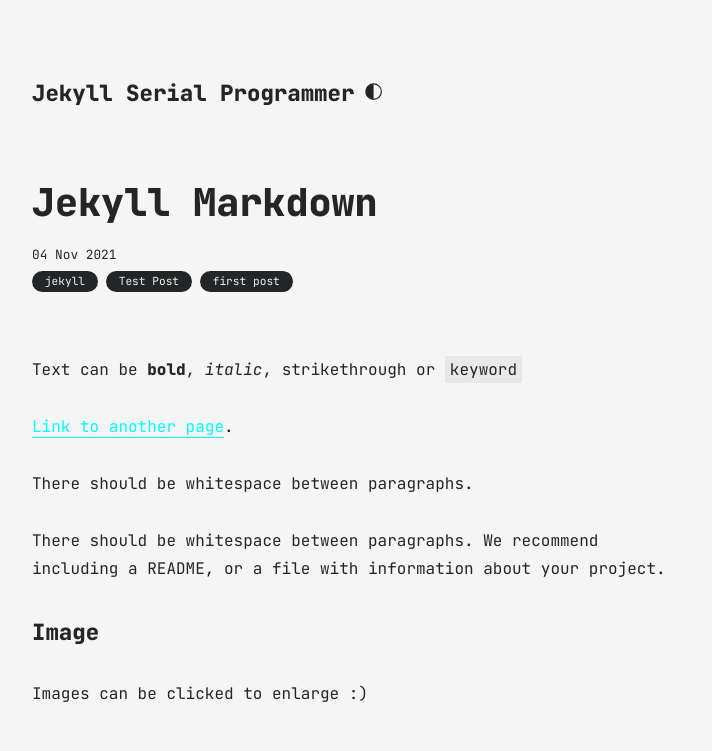
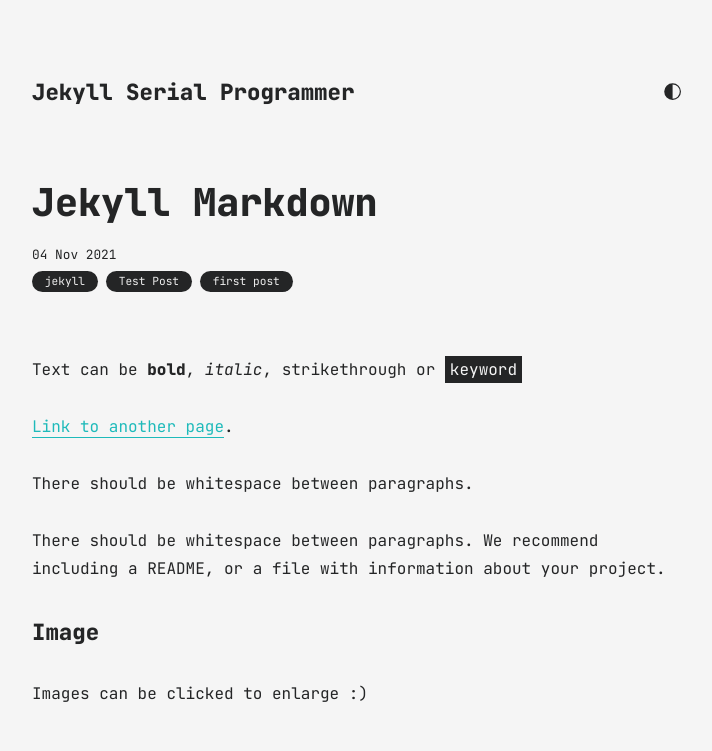
Before and after one commit to sharadcodes/jekyll-theme-serial-programmer, a Jekyll site: the page built from all_collections/_posts/2021-11-04-jekyll-markdown.md, in a window 1280 px wide. Shown: the top 751 px of the page, without its empty margins (283-995 px from the left). Built offline with Jekyll 4.4.1, drawn with Linux system fonts in a browser that asks for light colours.

Commit message:
Add color scheme support for links and code blocks

```diff
--- a/assets/css/post.css
+++ b/assets/css/post.css
@@ -1,15 +1,5 @@
 @import url("https://fonts.googleapis.com/css2?family=JetBrains+Mono:ital,wght@0,100;0,300;0,400;0,800;1,100;1,300;1,400;1,800&display=swap");
 
-:root {
-  --gray-1: #3f3f3f;
-  --gray-2: #32353a;
-  --gray-3: #25282c;
-  --gray-4: #151618;
-  --gray-5: #151618;
-  --gray-6: #111111;
-  --white-1: #eeeeee;
-  --white-2: #a9abb3;
-}
 * {
   font-family: inherit;
   text-decoration: none;
@@ -34,8 +24,31 @@ body {
   color: cyan;
   border-bottom: 1px solid cyan;
 }
+@media (prefers-color-scheme: light) {
+  .content a {
+    color: #1ebaba;
+    border-bottom: 1px solid #1ebaba;
+  }
+}
+[data-theme="light"] {
+  .content a {
+    color: #1ebaba;
+    border-bottom: 1px solid #1ebaba;
+  }
+}
+[data-theme="dark"] {
+  .content a {
+    color: cyan;
+    border-bottom: 1px solid cyan;
+  }
+}
 header {
   padding: 2rem 0 4rem 0;
+  display: flex;
+  flex-direction: row;
+  align-items: flex-start;
+  justify-content: space-between;
+  gap: 1rem;
 }
 .site-title {
   font-size: 1.4rem;
@@ -161,7 +174,7 @@ main {
   margin: 1rem 0;
 }
 .content img.emoji {
-	margin: 0 !important;
+  margin: 0 !important;
 }
 
 /* pre , code */
@@ -173,7 +186,7 @@ main {
 }
 
 .content pre {
-  background: var(--gray-3) !important;
+  background: var(--gray-3);
   padding: 1rem 2rem;
   margin-bottom: 1.75rem;
 }
@@ -182,7 +195,31 @@ main {
   padding: 3px 5px;
   color: var(--white-2);
   white-space: pre;
-  background-color: var(--gray-3);
+  background: var(--gray-3);
+}
+
+@media (prefers-color-scheme: light) {
+  .content code,
+  .content pre {
+    color: var(--gray-5);
+    background: var(--gray-2_5) !important;
+  }
+}
+
+[data-theme="light"] {
+  .content code,
+  .content pre {
+    color: var(--gray-5);
+    background: var(--gray-2_5) !important;
+  }
+}
+
+[data-theme="dark"] {
+  .content code,
+  .content pre {
+    color: var(--white-2);
+    background: var(--gray-3);
+  }
 }
 
 /* lbox */
```
